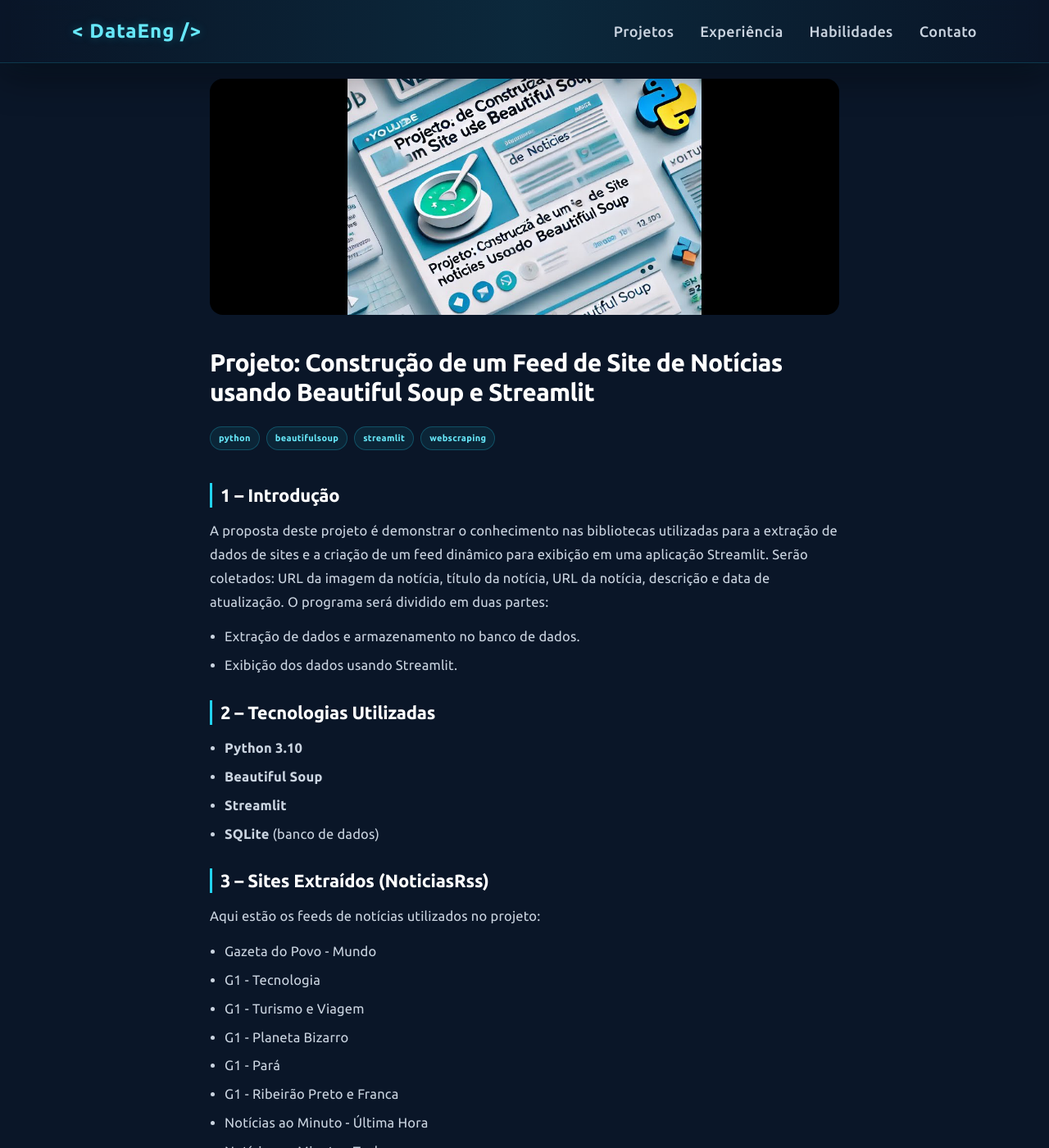
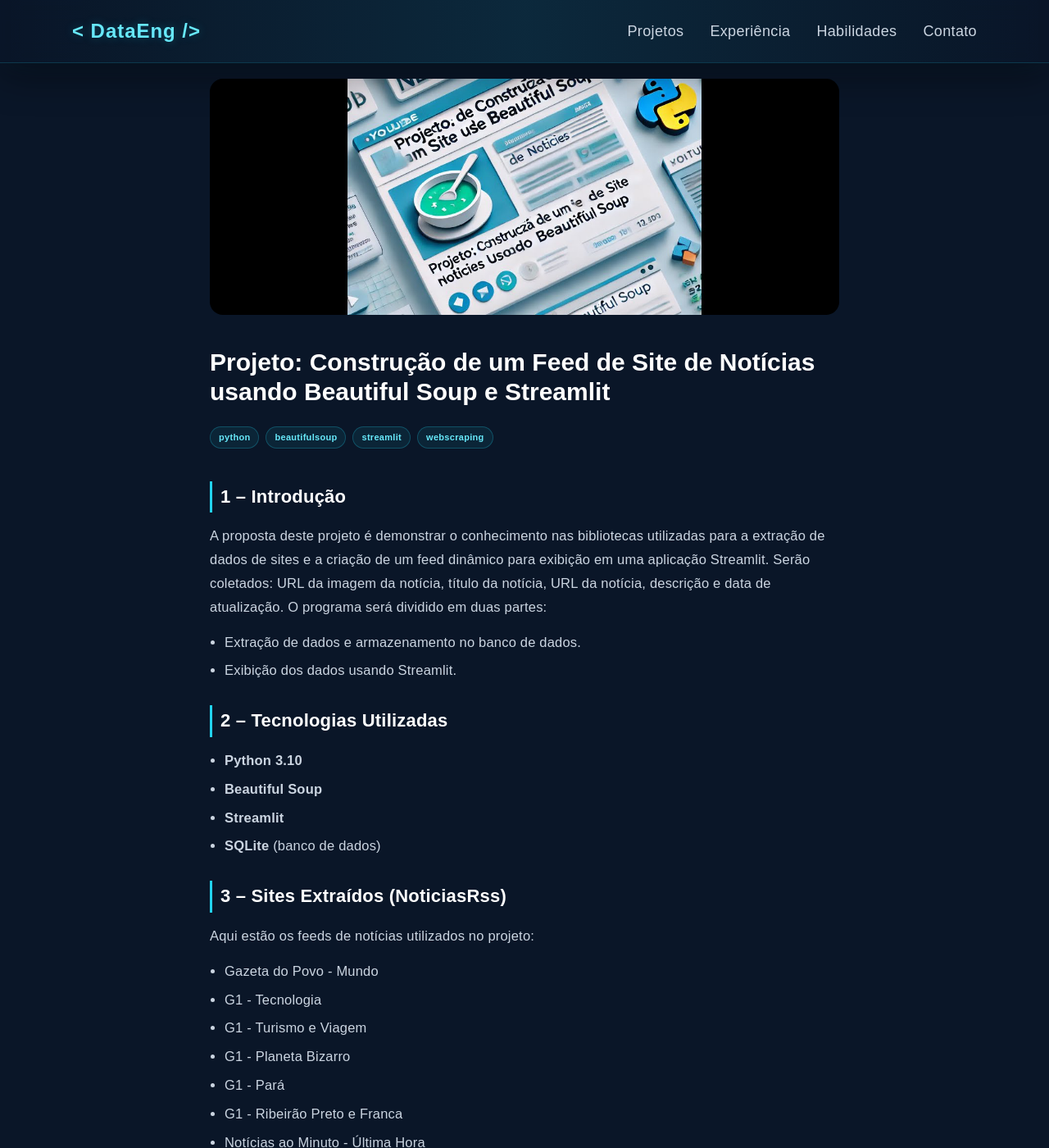
Before and after one commit to rodrigorocha1234/portfolio, a Jekyll site: the page built from _projects/2025-02-27-feed_sites_rss.md, in a window 1280 px wide and 1400 px high. Shown: the whole window at 82% size. Built offline with Jekyll 4.4.1, drawn with Linux system fonts in a browser that asks for light colours; nearby versions of some CDN libraries.

Commit message:
Revert "Update font-family to use quotes for Ubuntu"
This reverts commit 3b7e58fc328b678f9f307e2f2a8800a7a191674d.

```diff
--- a/assets/css/main.css
+++ b/assets/css/main.css
@@ -1,100 +1,7 @@
-/* ==========================================================
-   TIPOGRAFIA GLOBAL — UBUNTU
-   ========================================================== */
-
-/* Import da fonte (caso ainda não esteja no <head>, pode deixar aqui no CSS) */
-@import url('https://fonts.googleapis.com/css2?family=Ubuntu:wght@300;400;500;700&display=swap');
-
-/* Fonte padrão do site */
 body {
-  font-family: 'Ubuntu', sans-serif;
-  font-weight: 400;   /* Regular */
-  line-height: 1.6;
-  color: var(--text-1);
+  font-family: Ubuntu, sans-serif;
 }
 
-/* ==========================================================
-   TÍTULOS PRINCIPAIS (H1)
-   ========================================================== */
-h1,
-.text-title,
-.prose-custom h1 {
-  font-family: 'Ubuntu', sans-serif;
-  font-weight: 700;   /* Bold */
-  letter-spacing: -0.02em;
-  line-height: 1.2;
-}
-
-/* ==========================================================
-   SUBTÍTULOS (H2, H3)
-   ========================================================== */
-h2,
-h3,
-.text-subtitle,
-.prose-custom h2,
-.prose-custom h3 {
-  font-family: 'Ubuntu', sans-serif;
-  font-weight: 500;   /* Medium */
-  letter-spacing: -0.01em;
-  line-height: 1.35;
-}
-
-/* ==========================================================
-   PARÁGRAFOS E TEXTO CORRIDO
-   ========================================================== */
-p,
-li,
-span,
-.prose-custom p,
-.prose-custom li {
-  font-family: 'Ubuntu', sans-serif;
-  font-weight: 400;   /* Regular */
-  line-height: 1.75;
-}
-
-/* ==========================================================
-   TEXTO AUXILIAR / LEGENDAS
-   ========================================================== */
-small,
-.text-caption,
-.text-muted,
-.text-subtle {
-  font-family: 'Ubuntu', sans-serif;
-  font-weight: 300;   /* Light */
-}
-
-/* ==========================================================
-   TAGS, BADGES E BOTÕES
-   ========================================================== */
-.skill-badge,
-.keyword-badge,
-.project-tag,
-.filter-tag,
-.contact-card,
-.tag,
-.exp-tag,
-.project-tag-premium,
-button {
-  font-family: 'Ubuntu', sans-serif;
-  font-weight: 500;   /* Medium */
-}
-
-/* ==========================================================
-   NAVBAR E LINKS
-   ========================================================== */
-nav a,
-#greeting {
-  font-family: 'Ubuntu', sans-serif;
-  font-weight: 500;   /* Medium */
-}
-
-/* ==========================================================
-   CÓDIGO
-   ========================================================== */
-code,
-pre {
-  font-family: 'Ubuntu Mono', 'Courier New', monospace;
-}
 
 .skills-grid {
   display: grid;
```
